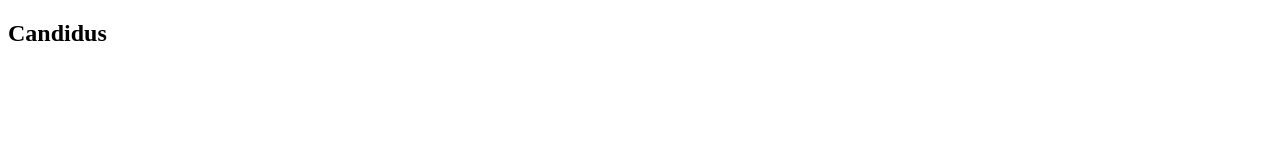
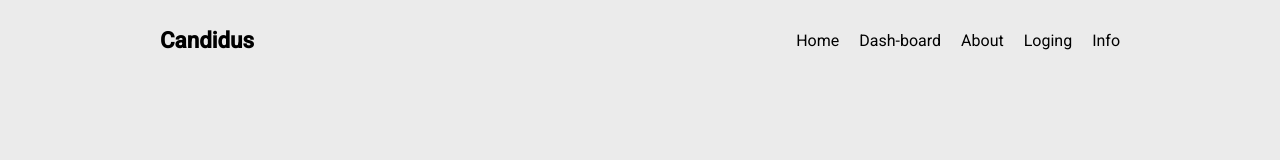
Before and after one commit to uh-shuvo/Candidus, a plain HTML site: page index.html in a window 1280 px wide. Drawn offline with Linux system fonts and the light colour scheme.

Commit message:
new html added

```diff
--- a/index.html
+++ b/index.html
@@ -5,11 +5,25 @@
         <meta charset="UTF-8">
         <meta name="viewport" content="width=device-width, initial-scale=1.0">
         <title>Candidus</title>
+        <!-- css  -->
+        <link rel="stylesheet" href="style.css">
+        <!-- fonts  -->
+        <link rel="preconnect" href="https://fonts.googleapis.com">
+        <link rel="preconnect" href="https://fonts.gstatic.com" crossorigin>
+        <link href="https://fonts.googleapis.com/css2?family=Roboto:wght@300;400;500&display=swap" rel="stylesheet">
+
     </head>
 
     <body>
-        <nav>
+        <nav class="container">
             <h2 class="logo">Candidus</h2>
+            <ul>
+                <li>Home</li>
+                <li>Dash-board</li>
+                <li>About</li>
+                <li>Loging</li>
+                <li>Info</li>
+            </ul>
         </nav>
     </body>
 
--- a/style.css
+++ b/style.css
@@ -0,0 +1,37 @@
+:root {}
+
+* {
+    box-sizing: border-box;
+    margin: 0;
+    padding: 0;
+}
+
+body {
+    font-family: 'Roboto', sans-serif;
+    background: #EBEBEB;
+}
+
+.container {
+    width: 100%;
+    max-width: 1000px;
+    margin: 0 auto;
+    padding: 0 20px;
+}
+
+.logo {
+    font-size: 1.4rem;
+}
+
+nav {
+    /* background-color: red; */
+    display: flex;
+    justify-content: space-between;
+    align-items: center;
+    height: 80px;
+}
+
+nav>ul {
+    display: flex;
+    list-style: none;
+    gap: 20px;
+}
```
